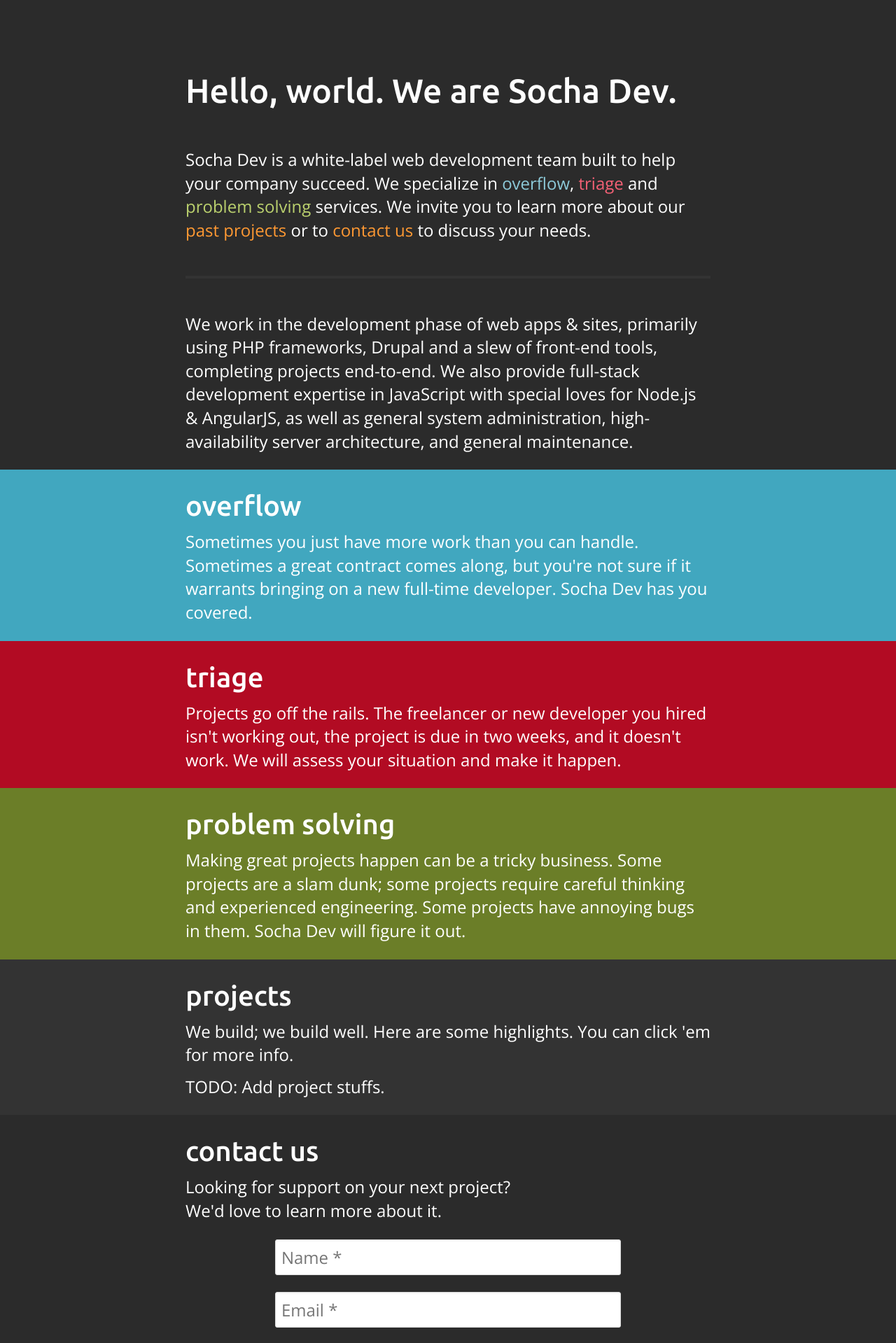
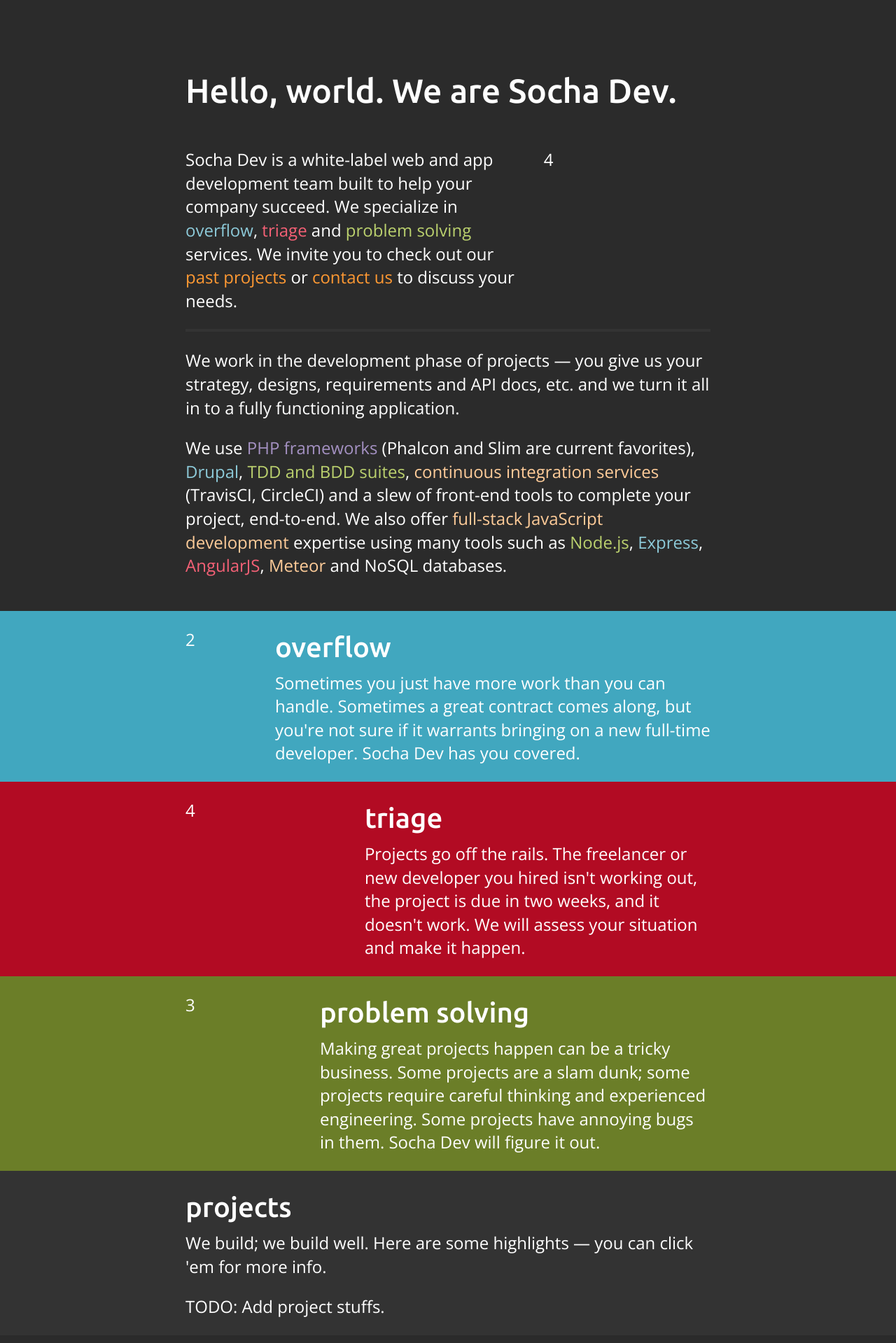
Before and after one commit to SochaDev/sochadev.github.io, a Jekyll site: the page built from index.md, in a window 1280 px wide. Shown: the top 1919 px of the page at 70% size. Built offline with Jekyll 4.4.1, drawn with Linux system fonts in a browser that asks for light colours; nearby versions of some CDN libraries; some of the changed text lies outside the part shown.

Commit message:
Buncha layout and copy updates.

```diff
--- a/_layouts/default.html
+++ b/_layouts/default.html
@@ -41,7 +41,9 @@
     <div class="stripe first">
       <div class="container">
         <div class="columns-12">
-          Like this site? That's cool, <a href="https://github.com/SochaDev/sochadev.github.io" target="_blank">you can have this one for free</a> ;)
+          <hr>
+          <p>Like this site? That's cool, <a href="https://github.com/SochaDev/sochadev.github.io" target="_blank">you can have this one for free</a> ;)</p>
+          <p>We love and use a LOT of <span class="green">open source software</span> and try to give back to our community whenever we can &mdash; please help yourself to any of <a href="https://github.com/SochaDev" target="_blank">our stuff</a>, and pay it forward if you can.</p>
         </div>
       </div>
     </div>
--- a/assets/css/screen.css
+++ b/assets/css/screen.css
@@ -2147,7 +2147,7 @@
 $spritesheet: width height image $spritesheet-sprites;
 */
 p {
-  margin-bottom: 12px;
+  margin-bottom: 24px;
   margin-top: 0; }
   p:last-child {
     margin-bottom: 0; }
@@ -2195,9 +2195,12 @@
   color: #b20b23; }
 
 hr {
-  margin: 48px 0;
+  border: solid 2px #333;
+  clear: both;
+  float: left;
   height: 1px;
-  border: solid 2px #333; }
+  margin: 24px 0;
+  width: 100%; }
 
 small {
   font-size: 12.8px; }
@@ -2214,16 +2217,24 @@
   a:hover {
     text-decoration: underline;
     color: #ffcc99; }
-  a.blue {
-    color: #8dcad9; }
-  a.red {
-    color: #f56176; }
-  a.green {
-    color: #bbd16e; }
-  a.gray {
-    color: #b3b3b3; }
-  a.orange {
-    color: #ffcc99; }
+
+a.blue, span.blue {
+  color: #8dcad9; }
+
+a.red, span.red {
+  color: #f56176; }
+
+a.green, span.green {
+  color: #bbd16e; }
+
+a.gray, span.gray {
+  color: #b3b3b3; }
+
+a.orange, span.orange {
+  color: #ffcc99; }
+
+a.purple, span.purple {
+  color: #a491c2; }
 
 .messages {
   border-top-left-radius: 3px;
@@ -2254,14 +2265,86 @@
 
 .stripe {
   padding: 24px; }
+  .stripe.second .alpha {
+    float: left;
+    display: block;
+    margin-right: 2.35765%;
+    width: 65.88078%; }
+    .stripe.second .alpha:last-child {
+      margin-right: 0; }
+  .stripe.second .beta {
+    float: left;
+    display: block;
+    margin-right: 2.35765%;
+    width: 31.76157%;
+    margin-right: 0; }
+    .stripe.second .beta:last-child {
+      margin-right: 0; }
+  .stripe.second .columns-12 p:last-child {
+    margin-bottom: 24px; }
   .stripe.blue {
     background: #41a7bf; }
+    .stripe.blue .alpha {
+      float: left;
+      display: block;
+      margin-right: 2.35765%;
+      width: 14.70196%; }
+      .stripe.blue .alpha:last-child {
+        margin-right: 0; }
+    .stripe.blue .beta {
+      float: left;
+      display: block;
+      margin-right: 2.35765%;
+      width: 82.94039%;
+      margin-right: 0; }
+      .stripe.blue .beta:last-child {
+        margin-right: 0; }
   .stripe.red {
     background: #b20b23; }
+    .stripe.red .alpha {
+      float: left;
+      display: block;
+      margin-right: 2.35765%;
+      width: 31.76157%; }
+      .stripe.red .alpha:last-child {
+        margin-right: 0; }
+    .stripe.red .beta {
+      float: left;
+      display: block;
+      margin-right: 2.35765%;
+      width: 65.88078%;
+      margin-right: 0; }
+      .stripe.red .beta:last-child {
+        margin-right: 0; }
   .stripe.green {
     background: #6b7e28; }
+    .stripe.green .alpha {
+      float: left;
+      display: block;
+      margin-right: 2.35765%;
+      width: 23.23176%; }
+      .stripe.green .alpha:last-child {
+        margin-right: 0; }
+    .stripe.green .beta {
+      float: left;
+      display: block;
+      margin-right: 2.35765%;
+      width: 74.41059%;
+      margin-right: 0; }
+      .stripe.green .beta:last-child {
+        margin-right: 0; }
   .stripe.gray {
     background: #333; }
+  .stripe.last h2 {
+    text-align: center; }
+  .stripe.last .columns-12 {
+    float: left;
+    display: block;
+    margin-right: 2.35765%;
+    width: 65.88078%;
+    margin-left: 17.05961%; }
+    .stripe.last .columns-12:last-child {
+      margin-right: 0; }
 
 .container {
   max-width: 750px;
@@ -2316,33 +2399,20 @@
   border: 0;
   margin: 24px 0;
   padding: 0; }
-  fieldset.contact .messages, fieldset.contact input[type="text"],
-  fieldset.contact input[type="email"],
-  fieldset.contact input[type="tel"],
-  fieldset.contact input[type="submit"],
-  fieldset.contact textarea {
-    float: left;
-    display: block;
-    margin-right: 2.35765%;
-    width: 65.88078%;
-    margin-left: 17.05961%; }
-    fieldset.contact .messages:last-child, fieldset.contact input[type="text"]:last-child,
-    fieldset.contact input[type="email"]:last-child,
-    fieldset.contact input[type="tel"]:last-child,
-    fieldset.contact input[type="submit"]:last-child,
-    fieldset.contact textarea:last-child {
-      margin-right: 0; }
   fieldset.contact .messages {
     display: none; }
-  fieldset.contact p.form-item {
+  fieldset.contact .form-item {
     max-width: 750px;
     margin-left: auto;
     margin-right: auto; }
-    fieldset.contact p.form-item::after {
+    fieldset.contact .form-item::after {
       clear: both;
       content: "";
       display: table; }
   fieldset.contact label {
     display: none; }
+  fieldset.contact input, fieldset.contact select, fieldset.contact textarea {
+    margin-bottom: 0; }
   fieldset.contact input[type="submit"] {
-    text-transform: lowercase; }
+    text-transform: lowercase;
+    width: 100%; }
--- a/assets/sass/_settings.scss
+++ b/assets/sass/_settings.scss
@@ -21,6 +21,7 @@
 $red: #b20b23;
 $green: #6b7e28;
 $orange: #f93;
+$purple: #6f5499;
 
 // layout variables
 $base: 16px; // our base font-size;
--- a/index.md
+++ b/index.md
@@ -3,26 +3,40 @@
 tags: web development, full-stack JavaScript, AngularJS, Node.js, Meteor, PHP, Phalcon, Drupal
 ---
 
-<div class="stripe">
+<div class="stripe second">
   <div class="container">
+    <div class="alpha">
+      <p>Socha Dev is a white-label web and app development team built to help
+      your company succeed. We specialize in <a href="#overflow" class="blue">overflow</a>,
+      <a href="#triage" class="red">triage</a> and <a href="#problem-solving" class="green">problem solving</a>
+      services. We invite you to check out our <a href="#projects">past projects</a>
+      or <a href="#contact">contact us</a> to discuss your needs.</p>
+    </div>
+    <div class="beta">
+      4
+    </div>
+    <hr>
     <div class="columns-12">
-      <p>Socha Dev is a white-label web development team built to help your company
-      succeed. We specialize in <a href="#overflow" class="blue">overflow</a>,
-      <a href="#triage" class="red">triage</a> and <a href="#problem-solving" class="green">problem solving</a>
-      services. We invite you to learn more about our <a href="#projects">past projects</a>
-      or to <a href="#contact">contact us</a> to discuss your needs.</p>
-      <hr>
-      <p>We work in the development phase of web apps & sites, primarily using
-      PHP frameworks, Drupal and a slew of front-end tools, completing projects
-      end-to-end. We also provide full-stack development expertise in JavaScript with
-      special loves for Node.js & AngularJS, as well as general system administration,
-      high-availability server architecture, and general maintenance.</p>
+      <p>We work in the development phase of projects &mdash; you give us your
+      strategy, designs, requirements and API docs, etc. and we turn it all in
+      to a fully functioning application.</p>
+
+      <p>We use <span class="purple">PHP frameworks</span> (Phalcon and Slim are
+      current favorites), <span class="blue">Drupal</span>,
+      <span class="green">TDD and BDD suites</span>, <span class="orange">continuous
+      integration services</span> (TravisCI, CircleCI) and a slew of front-end
+      tools to complete your project, end-to-end. We also offer
+      <span class="orange">full-stack JavaScript development</span> expertise
+      using many tools such as <span class="green">Node.js</span>,
+      <span class="blue">Express</span>, <span class="red">AngularJS</span>,
+      <span class="orange">Meteor</span> and NoSQL databases.</p>
     </div>
   </div>
 </div>
 <div class="stripe blue">
   <div class="container">
-    <div class="columns-12">
+    <div class="alpha">2</div>
+    <div class="beta">
       <h2 id="overflow">Overflow</h2>
       <p>Sometimes you just have more work than you can handle. Sometimes a great
       contract comes along, but you're not sure if it warrants bringing on a new
@@ -32,7 +46,8 @@
 </div>
 <div class="stripe red">
   <div class="container">
-    <div class="columns-12">
+    <div class="alpha">4</div>
+    <div class="beta">
       <h2 id="triage">Triage</h2>
       <p>Projects go off the rails. The freelancer or new developer you hired isn't
       working out, the project is due in two weeks, and it doesn't work. We will
@@ -42,7 +57,8 @@
 </div>
 <div class="stripe green">
   <div class="container">
-    <div class="columns-12">
+    <div class="alpha">3</div>
+    <div class="beta">
       <h2 id="problem-solving">Problem Solving</h2>
       <p>Making great projects happen can be a tricky business. Some projects are a slam
       dunk; some projects require careful thinking and experienced engineering. Some
@@ -54,7 +70,7 @@
   <div class="container">
     <div class="columns-12">
       <h2 id="projects">Projects</h2>
-      <p>We build; we build well. Here are some highlights. You can click 'em for more info.</p>
+      <p>We build; we build well. Here are some highlights &mdash; you can click 'em for more info.</p>
       {% include projects.html %}
     </div>
   </div>
@@ -63,7 +79,9 @@
   <div class="container">
     <div class="columns-12">
       <h2 id="contact">Contact us</h2>
-      <p>Looking for support on your next project?<br>We'd love to learn more about it.</p>
+      <p>Looking for support on your next project? We'd love to learn more about it.</p>
+    </div>
+    <div class="columns-12">
       {% include contact.html %}
     </div>
   </div>
```
Also changed, not shown: assets/sass/_global.scss (+52 -21 lines).
